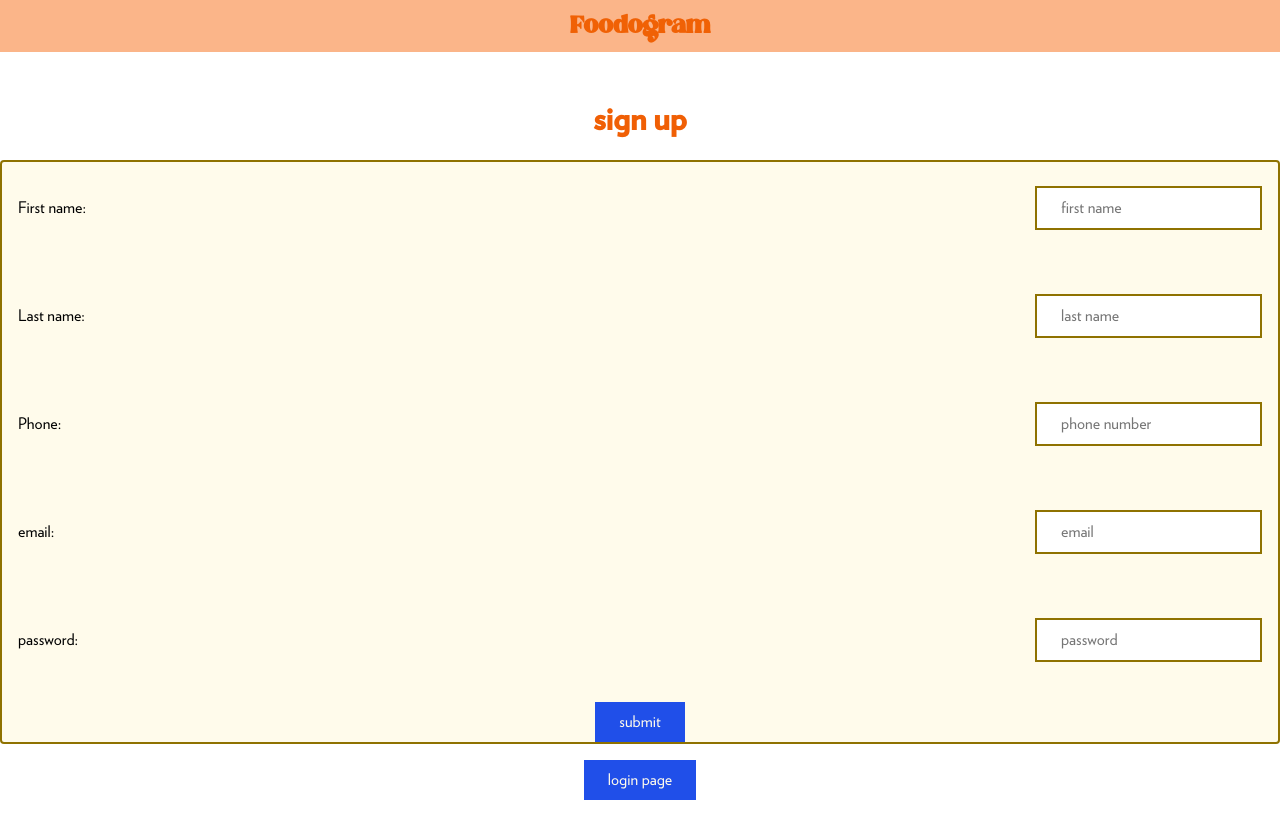
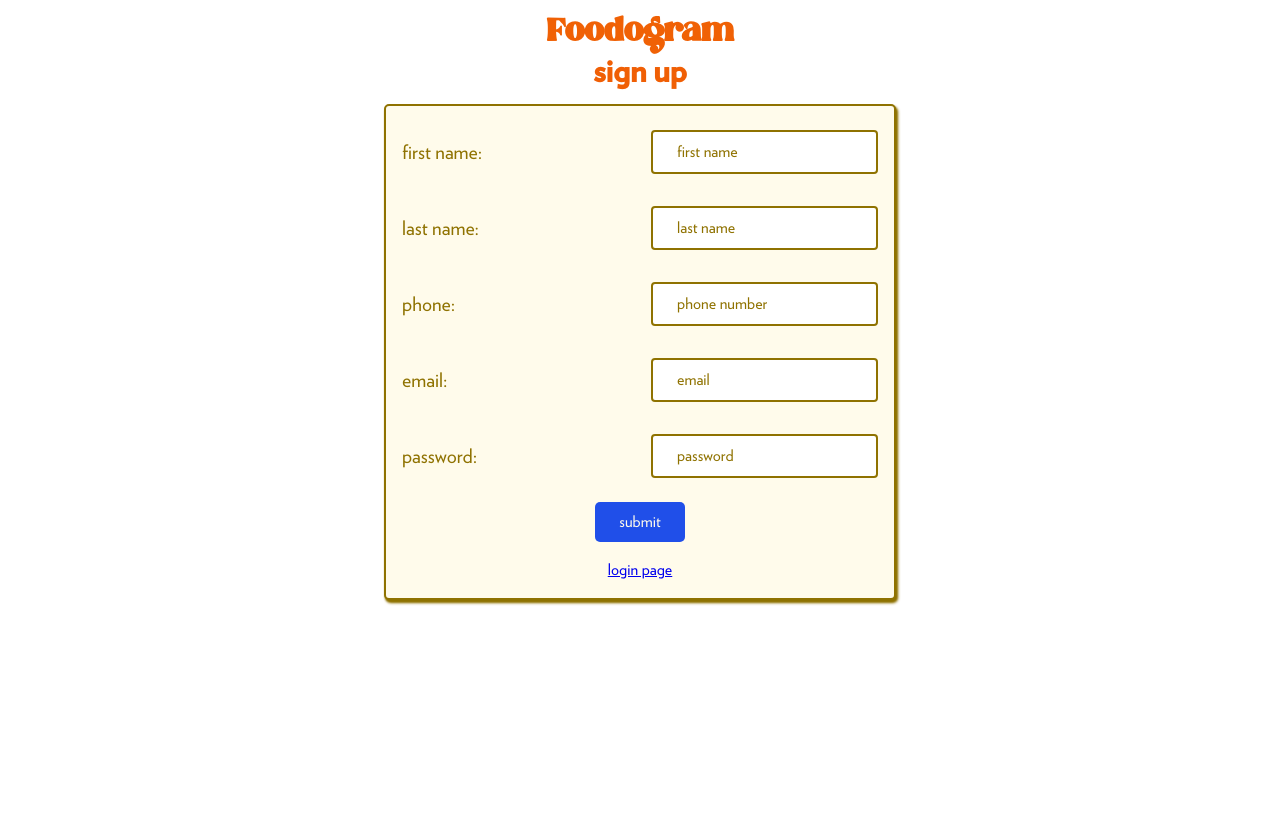
Before and after one commit to jay-rajput30/foodogram, a React (Vite) app: page /signup in a window 1280 px wide. Shown: the top 838 px of the page. Built offline with nearby package versions, Linux system fonts and the light colour scheme.

Commit message:
style: fixed styling issue for sign up page

```diff
--- a/src/pages/SignUp/SignUp.jsx
+++ b/src/pages/SignUp/SignUp.jsx
@@ -1,6 +1,6 @@
 import React, { useState } from "react";
 import { useForm } from "react-hook-form";
-import { useNavigate } from "react-router-dom";
+import { NavLink, useNavigate } from "react-router-dom";
 import { signUpUser } from "../../../backend/controllers/login.controller";
 import styles from "./SignUp.module.css";
 const SignUp = () => {
@@ -22,7 +22,14 @@ const SignUp = () => {
         lastName: formData?.lastName,
       });
       if (success) {
-        console.log({ data });
+        // console.log({ dataFE: data });
+        // localStorage.setItem(
+        //   "loggedinUser",
+        //   JSON.stringify({
+        //     token: data?.session.sccess_token,
+        //     userId: data?.user.id,
+        //   })
+        // );
       }
       if (error) {
         console.log(error);
@@ -43,7 +50,7 @@ const SignUp = () => {
         className={styles.signUpFormWrapper}
       >
         <div className={styles.signUpFormItem}>
-          <label htmlFor="firstName">First name: </label>
+          <label htmlFor="firstName">first name: </label>
           <input
             type="text"
             id="firstName"
@@ -52,7 +59,7 @@ const SignUp = () => {
           />
         </div>
         <div className={styles.signUpFormItem}>
-          <label htmlFor="lastName">Last name: </label>
+          <label htmlFor="lastName">last name: </label>
           <input
             type="text"
             id="lastName"
@@ -62,7 +69,7 @@ const SignUp = () => {
         </div>
 
         <div className={styles.signUpFormItem}>
-          <label htmlFor="phoneNo">Phone: </label>
+          <label htmlFor="phoneNo">phone: </label>
           <input
             type="phone"
             id="phoneNo"
@@ -96,8 +103,8 @@ const SignUp = () => {
 
         {errors.password && <p>{errors.password?.message}</p>}
         <button type="submit">submit</button>
+        <NavLink to="/login">login page</NavLink>
       </form>
-      <button onClick={cancelBtnClickHandler}>login page</button>
     </div>
   );
 };
--- a/src/pages/SignUp/SignUp.module.css
+++ b/src/pages/SignUp/SignUp.module.css
@@ -6,17 +6,18 @@
   gap: 16px;
   justify-content: center;
   background-color: var(--color-secondary-300);
-  border: 2px solid var(--color-secondary-700);
-  border-radius: 4px;
+  border: 1px solid var(--color-secondary-700);
   width: 100%;
+  padding: var(--space-2) 0;
 }
 
 .signUpWrapper {
+  margin-top: var(--space-5);
   display: flex;
   flex-direction: column;
-  justify-content: center;
+  justify-content: flex-start;
   align-items: center;
-  gap: 16px;
+  gap: 8px;
   font-size: var(--font-length-md1);
   height: 100%;
   width: 100%;
@@ -24,6 +25,7 @@
 .signUpWrapper button {
   background-color: var(--color-alternate-300);
   color: var(--color-secondary-100);
+  border-radius: 5px;
 }
 .signUpFormItem {
   padding: var(--space-1) var(--space-2);
@@ -31,22 +33,33 @@
   display: flex;
   justify-content: space-between;
   align-items: center;
-  margin: var(--space-2) 0;
+}
+
+.signUpFormItem > label {
+  font-size: var(--font-length-md2);
+  color: var(--color-secondary-700);
 }
 .signUpFormItem > input {
   border: 2px solid var(--color-secondary-700);
 }
+.signUpFormItem > input::placeholder {
+  color: var(--color-secondary-700);
+}
 
 @media screen and (min-width: 786px) {
   .signUpWrapper {
-    /* margin-left: auto;
-    margin-right: auto; */
-    /* width: 50vw; */
-    margin-top: 6rem;
+    max-width: 40vw;
+    margin-left: auto;
+    margin-right: auto;
+    margin-top: var(--space-6);
     justify-content: flex-start;
     font-size: var(--font-length-md1);
   }
 
   .signUpFormWrapper {
+    border: 2px solid var(--color-secondary-700);
+    border-radius: 5px;
+    box-shadow: 1px 2px 2px var(--color-secondary-700),
+      2px 3px 3px var(--color-secondary-700);
   }
 }
--- a/src/style.css
+++ b/src/style.css
@@ -113,6 +113,7 @@ select {
   font: inherit;
   border: none;
   padding: var(--space-1) var(--space-3);
+  border-radius: 4px;
 }
 
 p,
@@ -161,7 +162,7 @@ p {
   margin-right: auto;
   font-family: "Kigers";
   color: #f06105;
-  font-size: var(--font-length-md3);
+  font-size: var(--font-length-lg1);
   text-align: center;
   padding: var(--space-1);
 }
@@ -170,5 +171,5 @@ p {
   width: 100%;
   position: fixed;
   top: 0;
-  background-color: var(--color-primary-100);
+  /* background-color: var(--color-primary-100); */
 }
```
